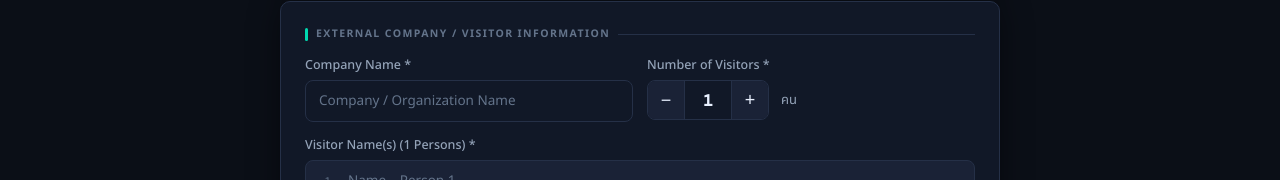
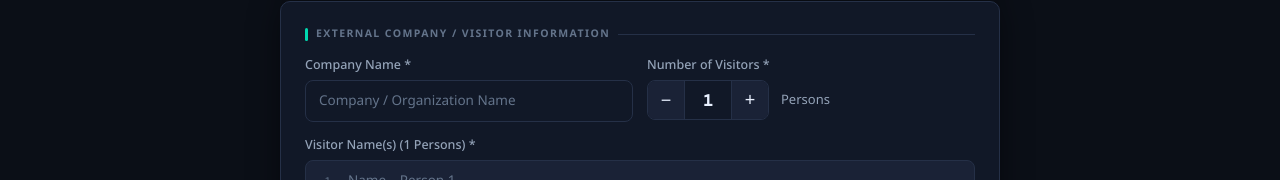
Before and after one commit to akitaFB-web/visitorpass, a React (Vite) app: page / in a window 1280 px wide. Shown: the part 494-674 px from the top of the page. Built offline with nearby package versions, Linux system fonts and the light colour scheme.

Commit message:
Update App.jsx

```diff
--- a/src/App.jsx
+++ b/src/App.jsx
@@ -624,7 +624,7 @@ function EmployeeForm({ onSubmit }) {
                 <div className="counter-val">{f.visitorCount}</div>
                 <button className="counter-btn" onClick={() => setCount(f.visitorCount + 1)}>+</button>
               </div>
-              <span style={{ fontSize:13, color:"var(--t2)" }}>คน</span>
+              <span style={{ fontSize:13, color:"var(--t2)" }}>Persons</span>
             </div>
           </Field>
         </div>
```
